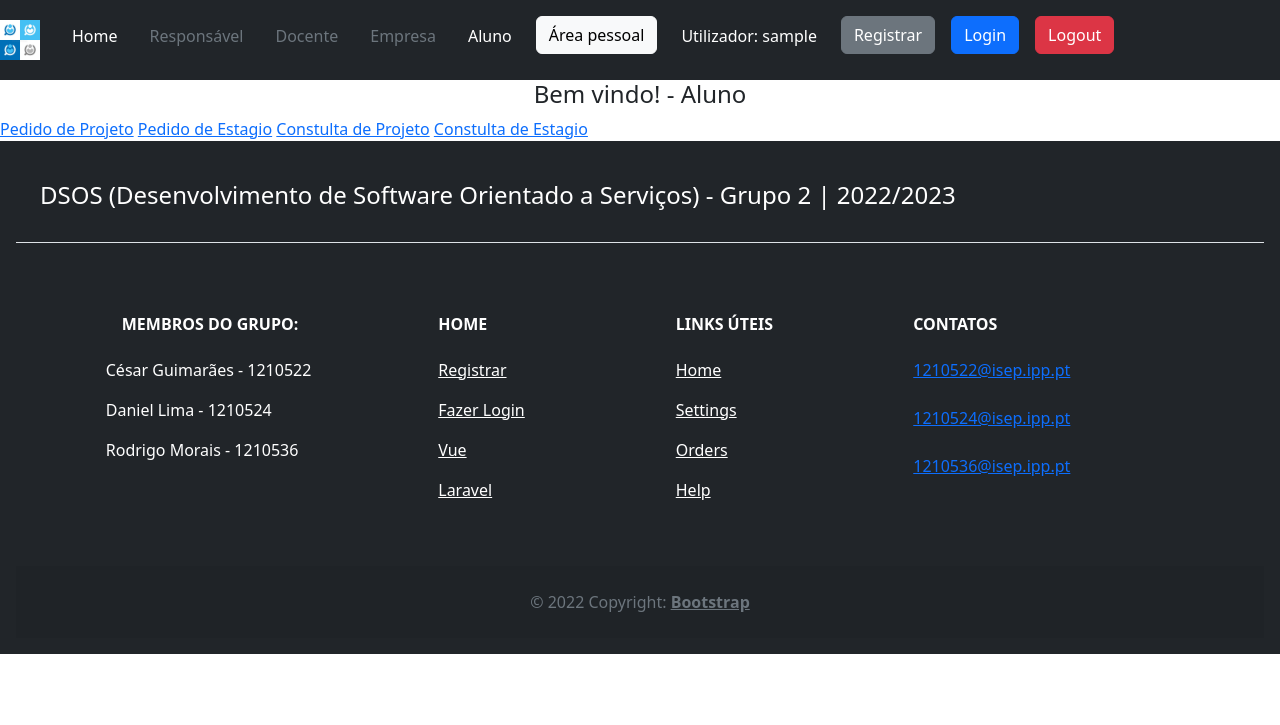
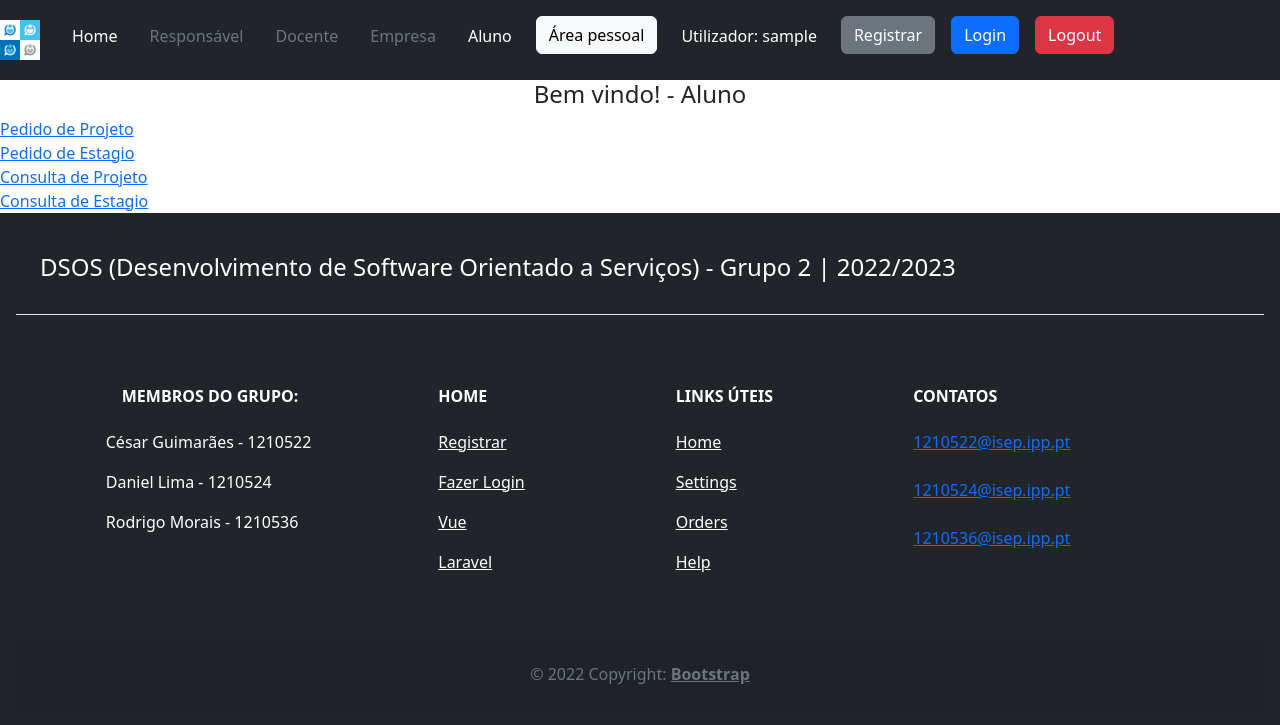
Before and after one commit to CesarPT/Estagios-Projetos, a PHP site: page /Aluno.php in a window 1280 px wide. Shown: the top 725 px of the page. Run offline with PHP 8.4, Linux system fonts and the light colour scheme; the visitor is signed in with stand-in values (Sample User, id 1); data that the repository does not hold is empty.

Commit message:
Algumas correções finais.

```diff
--- a/JQUERY/script.js
+++ b/JQUERY/script.js
@@ -3,9 +3,10 @@
 //Clicou no botão Logout
 $(document).ready(function () {
      $("#logout").click(function () {
-         alert("INFO: Saiu da sessão com sucesso!\nClique OK para atualizar a página...");
+
          //Limpar tudo
          document.location = 'logout.php';
+         alert("INFO: Saiu da sessão com sucesso!\nClique OK para atualizar a página...");
      });
 });
 
--- a/NavBar/Aluno.php
+++ b/NavBar/Aluno.php
@@ -44,11 +44,13 @@ $erro1 = 'Faça login';
   <h4 class="text-center">Bem vindo! - Aluno</h4>
 
 <a href="PPA.php">Pedido de Projeto</a>
+<br>
 <a href="PEA.php">Pedido de Estagio</a>
-<a href="CPA.php">Constulta de Projeto</a>
-<a href="CEA.php">Constulta de Estagio</a>
-
-
+<br>
+<a href="CPA.php">Consulta de Projeto</a>
+<br>
+<a href="CEA.php">Consulta de Estagio</a>
+<br>
 
 <!-- Footer -->
 <?php footer(); ?>
--- a/NavBar/PPA.php
+++ b/NavBar/PPA.php
@@ -7,17 +7,12 @@ if ($_SESSION["tipo_user"] != 'D') {
   exit();
 }
 
-
-
-
-
  function validate($data){
   $data = trim($data);
   $data = stripslashes($data);
   $data = htmlspecialchars($data);
   return $data;
 }
-
 
 $id_aluno=$_SESSION['id'];
 if (isset($_POST['descricao'])) {
--- a/NavBar/login.php
+++ b/NavBar/login.php
@@ -142,7 +142,7 @@ if(isset($_POST['submitSenha'])){
   $chave = $_POST['chave'];
   $chaveAdmin = "DSOS";
 
-  $sql = "Update Utilizador SET password='$password' WHERE email='$email'";
+  $sql = "Update Utilizador SET password='" . md5($_POST['senha']) . "' WHERE email='$email'";
 
   //Verificação de email se é de uma empresa
   $query = mysqli_query($link, "Select * FROM Utilizador WHERE email='$email' AND tipo_user='E'");
```
